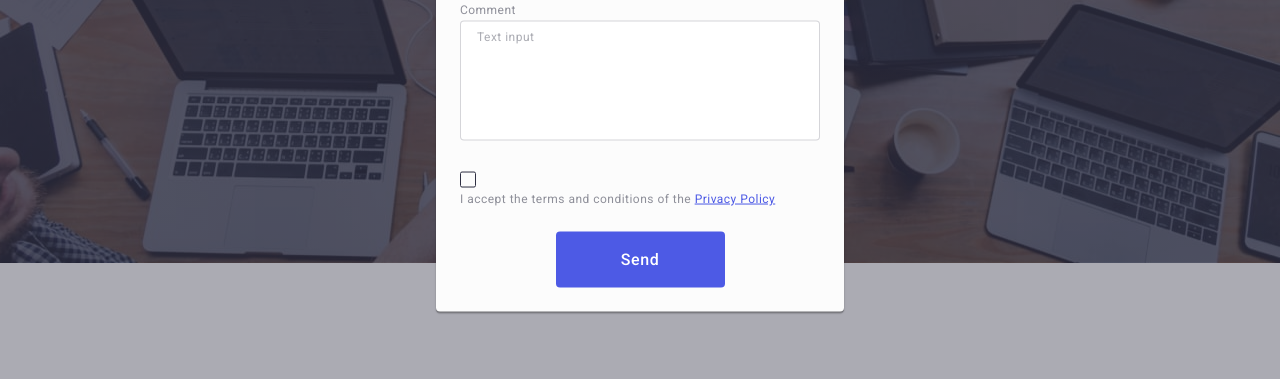
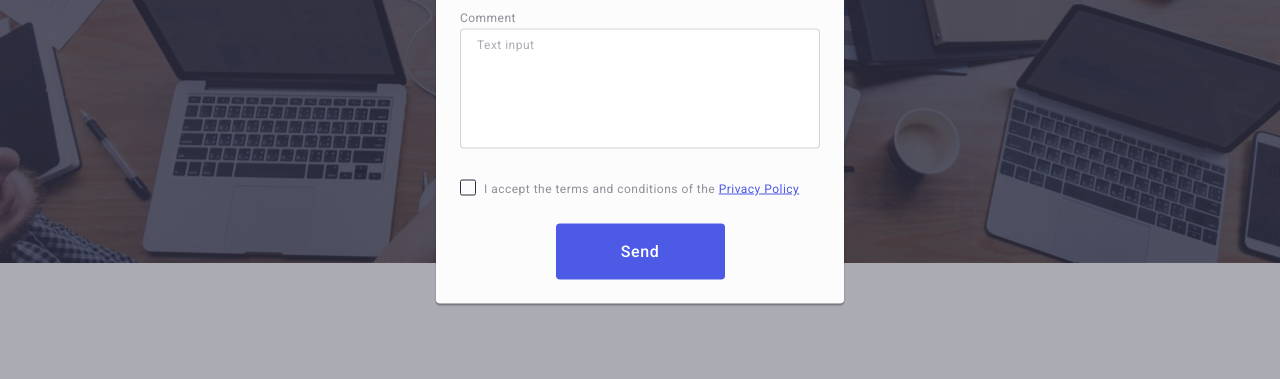
Before and after one commit to M-Tyshchenko/goit-markup-hw-06, a plain HTML site: page index.html in a window 1280 px wide. Shown: the part 410-789 px from the top of the page. Drawn offline with nearby package versions, Linux system fonts and the light colour scheme.

Commit message:
Update styles.css

```diff
--- a/css/styles.css
+++ b/css/styles.css
@@ -747,11 +747,11 @@ footer {
   color: var(--modal-overlay);
 }
 
-/* .checkbox-label {
+.checkbox-label {
   display: flex;
   gap: 8px;
   align-items: center;
-} */
+}
 
 .checkbox-custom {
   display: flex;
```
